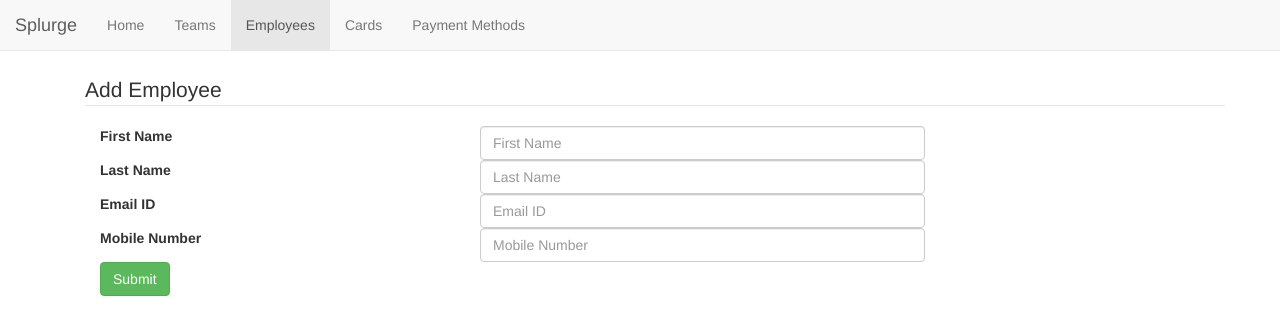
After one commit to nagkumar91/cmpe275-splurge, a Django app: page /add_employee/ in a window 1280 px wide. The commit adds this page. Shown: the top 335 px of the page. Run offline with Django 3.2, Linux system fonts and the light colour scheme; the visitor is signed in with stand-in values (Sample User, id 1); some libraries are stand-ins or nearby versions.

Commit message:
Added the functionality to add users to the system

```diff
--- a/splurge/core/models.py
+++ b/splurge/core/models.py
@@ -26,6 +26,7 @@ class Employee(TimeStampedModel):
     email_id = models.EmailField()
     phone_number = models.CharField(max_length=15)
     app_user = models.ForeignKey(AppUser, related_name='employees')
+    team = models.ForeignKey('Team', related_name='employees', null=True, blank=True)
 
     class Meta:
         verbose_name = 'Employee'
--- /dev/null
+++ b/splurge/core/templates/add_employee.html
@@ -0,0 +1,53 @@
+{% extends 'layout.html' %}
+{% block employees-active %}active{% endblock %}
+{% block custom-container %}
+    <form action="{% url 'add_employee' %}" method="post">
+        {% csrf_token %}
+        <fieldset>
+
+            <!-- Form Name -->
+            <legend>Add Employee</legend>
+
+            <!-- Text input-->
+            <div class="form-group">
+                <label class="col-md-4 control-label" for="firstName">First Name</label>
+                <div class="col-md-5">
+                    <input id="firstName" name="firstName" type="text" placeholder="First Name" class="form-control input-md" required="">
+
+                </div>
+            </div>
+
+            <!-- Text input-->
+            <div class="form-group">
+                <label class="col-md-4 control-label" for="lastName">Last Name</label>
+                <div class="col-md-5">
+                    <input id="lastName" name="lastName" type="text" placeholder="Last Name" class="form-control input-md" required="">
+
+                </div>
+            </div>
+
+            <!-- Text input-->
+            <div class="form-group">
+                <label class="col-md-4 control-label" for="emailID">Email ID</label>
+                <div class="col-md-5">
+                    <input id="emailID" name="emailID" type="text" placeholder="Email ID" class="form-control input-md" required="">
+
+                </div>
+            </div>
+
+            <!-- Text input-->
+            <div class="form-group">
+                <label class="col-md-4 control-label" for="phoneNumber">Mobile Number</label>
+                <div class="col-md-5">
+                    <input id="phoneNumber" name="phoneNumber" type="text" placeholder="Mobile Number" class="form-control input-md" required="">
+
+                </div>
+            </div>
+            <div class="form-group">
+                <div class="col-md-5">
+                    <input type="submit" value="Submit" class="btn btn-success">
+                </div>
+            </div>
+        </fieldset>
+    </form>
+{% endblock %}
--- a/splurge/core/templates/homepage.html
+++ b/splurge/core/templates/homepage.html
@@ -1,5 +1,6 @@
 {% extends 'layout.html' %}
 
+{% block homepage-active %}active{% endblock %}
 {% block custom-container %}
     <div class="row">
         <h4>Welcome {{ user.first_name }}!</h4>
--- a/splurge/core/templates/layout.html
+++ b/splurge/core/templates/layout.html
@@ -12,11 +12,17 @@
                     <a class="navbar-brand" href="{% url 'homepage' %}">Splurge</a></div>
                 <div class="collapse navbar-collapse">
                     <ul class="nav navbar-nav">
-                        <li class="active"><a href="{% url 'homepage' %}">Home</a></li>
-                        <li><a href="#">Groups</a></li>
-                        <li><a href="#">Employees</a></li>
-                        <li><a href="#">Cards</a></li>
-                        <li><a href="#">Payment Methods</a></li>
+                        <li class="{% block homepage-active %}{% endblock %}">
+                            <a href="{% url 'homepage' %}">Home</a>
+                        </li>
+                        <li class="{% block teams-active %}{% endblock %}">
+                            <a href="{% url 'teams' %}">Teams</a>
+                        </li>
+                        <li class="{% block employees-active %}{% endblock %}">
+                            <a href="{% url 'employees' %}">Employees</a>
+                        </li>
+                        <li class="{% block cards-active %}{% endblock %}"><a href="#">Cards</a></li>
+                        <li class="{% block payment-active %}{% endblock %}"><a href="#">Payment Methods</a></li>
                     </ul>
                 </div>
             </div>
--- a/splurge/core/urls.py
+++ b/splurge/core/urls.py
@@ -4,6 +4,15 @@ urlpatterns = patterns('core.views',
                        url(r'^login/', 'login', name='login'),
                        url(r'^signup/', 'signup', name='signup'),
                        url(r'^homepage/', 'homepage', name='homepage'),
+                       url(r'^employees/', 'employees', name='employees'),
+                       url(r'^teams/', 'teams', name='teams'),
+                       url(r'^add_employee/', 'add_employee', name='add_employee'),
+                       url(r'^create_card_for_employee/(?P<employee_id>[\-\w]+)$', 'create_card_for_employee',
+                           name='create_card_for_employee'),
+                       url(r'^delete_employee/(?P<employee_id>[\-\w]+)$', 'delete_employee', name='delete_employee'),
+                       url(r'^create_team/', 'create_team', name='create_team'),
+                       url(r'^create_card_for_team/(?P<team_id>[\-\w]+)$', 'create_card_for_team',
+                           name="create_card_for_team"),
                        url(r'^activate_user/(?P<unique_id>[\-\w]+)/$', 'activate_user', name='activate_user'),
                        url(r'^$', 'home', name='home'),
-                   )
+                       )
--- a/splurge/core/views.py
+++ b/splurge/core/views.py
@@ -4,7 +4,7 @@ from django.shortcuts import render, render_to_response, redirect
 from django.template import RequestContext
 from django.contrib.auth import login as auth_login, authenticate
 
-from .models import AppUser
+from .models import AppUser, Employee
 from .tasks import activation_mail_queue
 
 
@@ -80,3 +80,58 @@ def activate_user(request, unique_id):
         }))
     except ObjectDoesNotExist:
         return render_to_response("error.html", RequestContext(request))
+
+
+@login_required
+def teams(request):
+    team = request.user.teams.all()
+    return render_to_response("teams.html", RequestContext(request, {
+        "teams": team
+    }))
+
+
+@login_required
+def employees(request):
+    employee = request.user.employees.all()
+    return render_to_response("employees.html", RequestContext(request, {
+        "employees": employee
+    }))
+
+
+@login_required
+def create_team(request):
+    pass
+
+
+@login_required
+def add_employee(request):
+    if request.method == 'GET':
+        return render_to_response("add_employee.html", RequestContext(request, {
+
+        }))
+    else:
+        print request.POST
+        e = Employee(
+            first_name=request.POST.get("firstName"),
+            last_name=request.POST.get("lastName"),
+            email_id=request.POST.get("emailID"),
+            phone_number=request.POST.get("phoneNumber"),
+            app_user=request.user
+        )
+        e.save()
+        return redirect('employees')
+
+
+@login_required
+def delete_employee(request, employee_id):
+    pass
+
+
+@login_required
+def create_card_for_employee(request, employee_id):
+    pass
+
+
+@login_required
+def create_card_for_team(request, team_id):
+    pass
```
Also changed, not shown: splurge/core/templates/employees.html (added, +31 -0 lines), splurge/core/templates/teams.html (added, +28 -0 lines), splurge/core/migrations/0003_auto_20151130_0947.py, splurge/core/migrations/0004_auto_20151130_1027.py (added).
